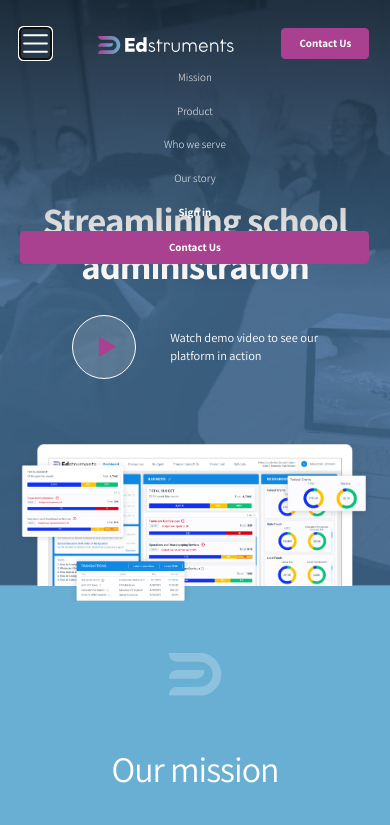
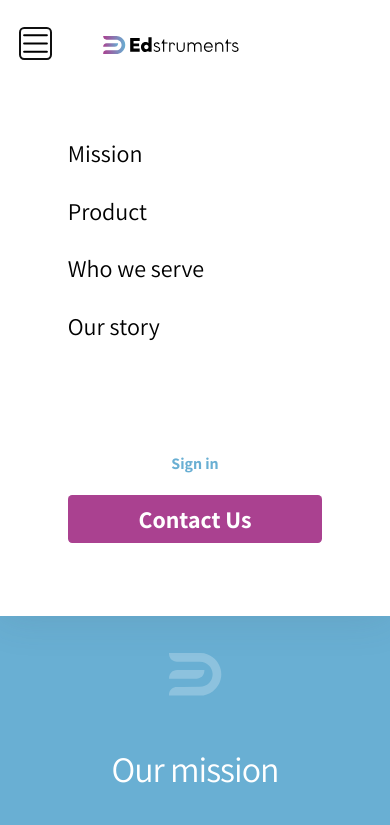
Before and after one commit to keenethics/edstruments-landing, a website built with webpack: page src/index.html in a window 390 px wide. Both pictures are taken after a click on the button 35 px from the left and 43 px from the top of the page. Shown: the top 825 px of the page. Built offline with nearby package versions, Linux system fonts and the light colour scheme.

Commit message:
Mobile menu added and styled

```diff
--- a/src/index.html
+++ b/src/index.html
@@ -40,8 +40,6 @@
     let more = false;
 
     function toggleText() {
-      var text = "Here is some text that I want added to the HTML file";
-
       if (more) {
         document.querySelector("div.more").classList.add("hidden");
         document.querySelector("button.show-more svg").classList.remove("up");
@@ -67,5 +65,9 @@
 
       window.scrollTo({ top, behavior: "smooth" });
     }
+
+    function toggleNavbarCollapsedMode(event) {
+      document.querySelector("nav.navbar").classList.toggle("expanded");
+    }
   </script>
 </html>
--- a/src/partials/nav.html
+++ b/src/partials/nav.html
@@ -7,6 +7,7 @@
     aria-controls="navbarNav"
     aria-expanded="false"
     aria-label="Toggle navigation"
+    onclick="toggleNavbarCollapsedMode(event)"
   >
     <span class="navbar-toggler-icon"> </span>
   </button>
@@ -90,7 +91,7 @@
     </svg>
   </a>
   <a
-    class="btn btn-violet d-block d-md-none text-white"
+    class="btn btn-violet d-block d-md-none text-white expanded-hidden"
     href="javascript:void(0)"
     data-scrollToId="contact-us"
     onclick="scrollToId(event)"
--- a/src/sass/main.scss
+++ b/src/sass/main.scss
@@ -71,7 +71,7 @@ body {
     @include poly-fluid-sizing(
       "padding-left",
       (
-        375px: 20px,
+        768px: 20px,
         1024px: 35px,
         1400px: 75px,
         1920px: 105px
@@ -80,7 +80,7 @@ body {
     @include poly-fluid-sizing(
       "padding-right",
       (
-        375px: 20px,
+        768px: 20px,
         1024px: 45px,
         1400px: 75px,
         1920px: 105px
@@ -106,12 +106,28 @@ body {
     );
     align-items: center;
 
+    &.expanded {
+      background: #fff;
+      justify-content: flex-start;
+
+      .expanded-hidden {
+        display: none !important;
+      }
+
+      .logo {
+        @include breakpoint(sm-max) {
+          margin-left: 50px;
+        }
+      }
+    }
+
     .navbar-brand svg #text {
       transition: fill linear 0.1s;
       fill: #fff;
     }
 
-    &.detached {
+    &.detached,
+    &.expanded {
       background: white;
       box-shadow: 0px 0px 40px rgba(66, 80, 92, 0.15);
 
@@ -149,6 +165,15 @@ body {
 
       @include breakpoint(sm-max) {
         margin-left: 0;
+        text-align: center;
+      }
+
+      a.nav-link {
+        @include breakpoint(sm-max) {
+          font-size: 20px;
+          text-align: center;
+          display: inline-block !important;
+        }
       }
     }
 
@@ -160,8 +185,10 @@ body {
       text-align: center;
       color: #ffffff;
 
-      @include breakpoint(mobile) {
+      @include breakpoint(sm-max) {
+        display: block !important;
         padding: 9px 17px;
+        text-align: center;
       }
 
       @include breakpoint(lg) {
@@ -211,7 +238,6 @@ body {
         padding-left: 20px;
         padding-right: 20px;
         margin-top: 4px;
-
         @include poly-fluid-sizing(
           "padding-left",
           (
@@ -228,11 +254,53 @@ body {
             1400px: 20px
           )
         );
+
+        @include breakpoint(sm-max) {
+          font-style: normal;
+          font-weight: normal;
+          font-size: 24px;
+          line-height: 28px;
+          display: flex;
+          align-items: center;
+          text-align: center;
+          color: #42505c;
+
+          margin-top: 0px;
+          // margin-bottom: 50px;
+          margin-bottom: 13px;
+          padding-left: 0;
+          padding-right: 0;
+        }
       }
       &.btn-contact-us a.nav-link,
       &.btn-sign-in a.nav-link {
         color: #fff;
       }
+      &:nth-child(4) a.nav-link {
+        @include breakpoint(sm-max) {
+          margin-bottom: 98px;
+        }
+      }
+    }
+    .navbar-nav {
+      @include breakpoint(sm-max) {
+        padding-top: 72px;
+        padding-bottom: 32px;
+      }
+      @include poly-fluid-sizing(
+        "padding-left",
+        (
+          375px: 47px,
+          576px: 57px
+        )
+      );
+      @include poly-fluid-sizing(
+        "padding-right",
+        (
+          375px: 47px,
+          576px: 57px
+        )
+      );
     }
   }
 
```
